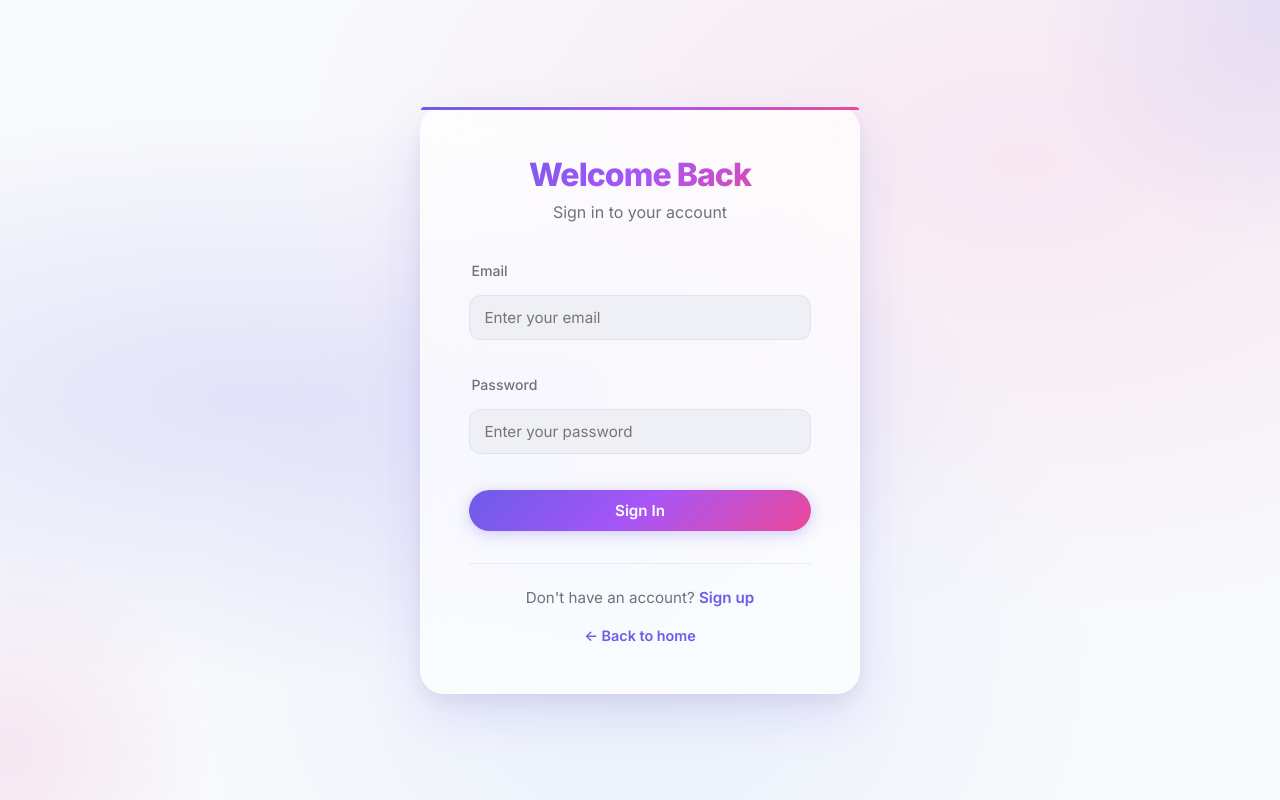
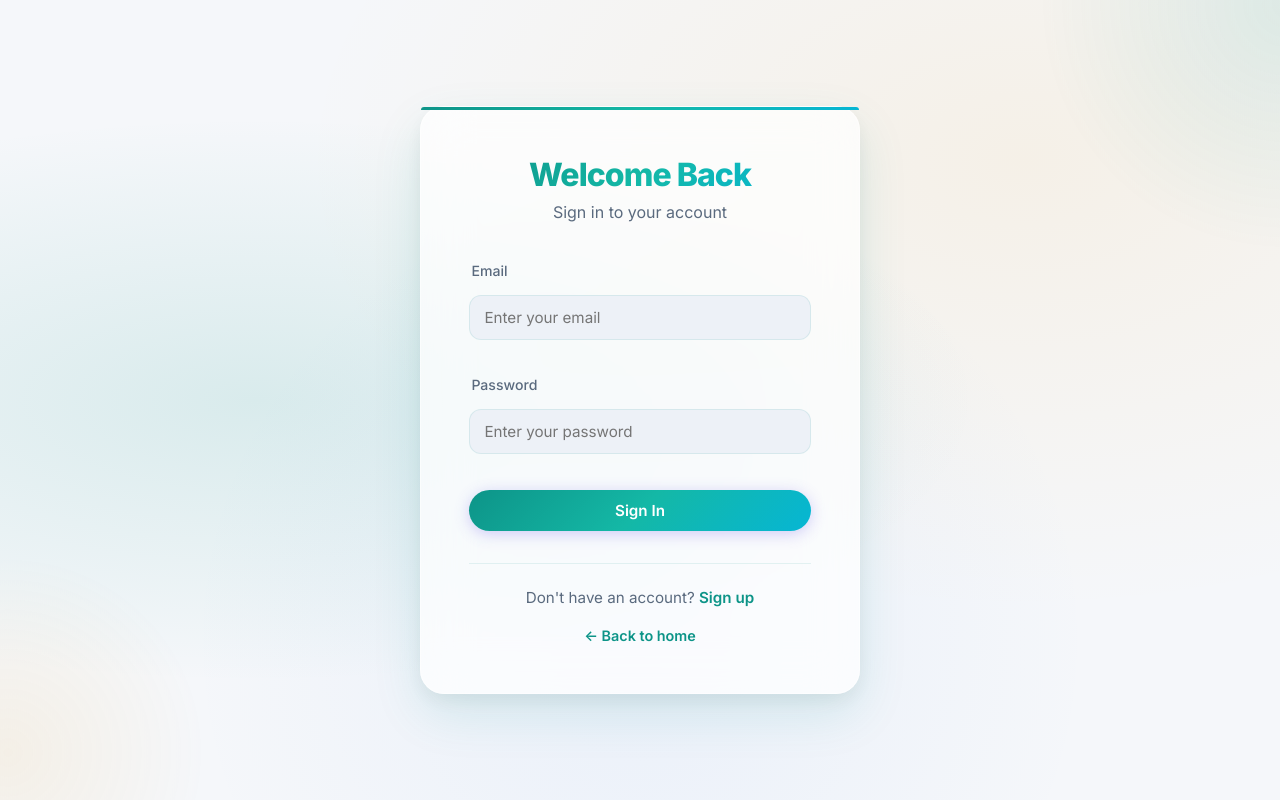
Before and after one commit to Yaksh2912/SamVidyaa-PRJ3, a React (Vite) app in the folder client/: page /login in a window 1280 px wide. Built offline with nearby package versions, Linux system fonts and the light colour scheme.

Commit message:
ui fix in dashboards

```diff
--- a/client/src/index.css
+++ b/client/src/index.css
@@ -13,62 +13,62 @@ body {
 }
 
 /* ═══════════════════════════════════════════
-   VIBRANT STUDENT-FRIENDLY DESIGN TOKENS
+   PREMIUM DESIGN TOKENS — Teal & Amber
    ═══════════════════════════════════════════ */
 :root {
   /* Core Backgrounds */
-  --bg-primary: #f8f9fc;
+  --bg-primary: #f5f7fa;
   --bg-secondary: #ffffff;
-  --bg-tertiary: #eef0f6;
+  --bg-tertiary: #edf1f7;
 
   /* Text */
-  --text-primary: #1a1a2e;
-  --text-secondary: #6b7280;
-  --text-tertiary: #9ca3af;
-  --text-muted: #9ca3af;
+  --text-primary: #1b2a3d;
+  --text-secondary: #5a6a7e;
+  --text-tertiary: #8e9bae;
+  --text-muted: #8e9bae;
 
   /* Vibrant Accent Palette */
-  --accent-primary: #6c5ce7;
-  /* Vibrant purple */
-  --accent-secondary: #a855f7;
-  /* Lighter purple */
-  --accent-tertiary: #ec4899;
-  /* Pink */
+  --accent-primary: #0d9488;
+  /* Rich teal */
+  --accent-secondary: #14b8a6;
+  /* Lighter teal */
+  --accent-tertiary: #f59e0b;
+  /* Warm amber */
   --accent-blue: #3b82f6;
   --accent-green: #10b981;
   --accent-orange: #f59e0b;
   --accent-red: #ef4444;
 
   /* Gradients */
-  --accent-gradient: linear-gradient(135deg, #6c5ce7 0%, #a855f7 50%, #ec4899 100%);
-  --accent-gradient-subtle: linear-gradient(135deg, rgba(108, 92, 231, 0.1) 0%, rgba(168, 85, 247, 0.1) 50%, rgba(236, 72, 153, 0.05) 100%);
-  --bg-gradient-mesh: radial-gradient(ellipse at 20% 50%, rgba(108, 92, 231, 0.08) 0%, transparent 50%),
-    radial-gradient(ellipse at 80% 20%, rgba(236, 72, 153, 0.06) 0%, transparent 50%),
-    radial-gradient(ellipse at 60% 80%, rgba(59, 130, 246, 0.05) 0%, transparent 50%);
-  --gradient-blue: linear-gradient(135deg, #3b82f6 0%, #6366f1 100%);
-  --gradient-purple: linear-gradient(135deg, #6c5ce7 0%, #a855f7 100%);
-  --gradient-pink: linear-gradient(135deg, #ec4899 0%, #f43f5e 100%);
+  --accent-gradient: linear-gradient(135deg, #0d9488 0%, #14b8a6 50%, #06b6d4 100%);
+  --accent-gradient-subtle: linear-gradient(135deg, rgba(13, 148, 136, 0.08) 0%, rgba(20, 184, 166, 0.06) 50%, rgba(6, 182, 212, 0.04) 100%);
+  --bg-gradient-mesh: radial-gradient(ellipse at 20% 50%, rgba(13, 148, 136, 0.06) 0%, transparent 50%),
+    radial-gradient(ellipse at 80% 20%, rgba(245, 158, 11, 0.05) 0%, transparent 50%),
+    radial-gradient(ellipse at 60% 80%, rgba(59, 130, 246, 0.04) 0%, transparent 50%);
+  --gradient-blue: linear-gradient(135deg, #3b82f6 0%, #2563eb 100%);
+  --gradient-teal: linear-gradient(135deg, #0d9488 0%, #14b8a6 100%);
+  --gradient-amber: linear-gradient(135deg, #f59e0b 0%, #d97706 100%);
   --gradient-orange: linear-gradient(135deg, #f59e0b 0%, #ef4444 100%);
   --gradient-green: linear-gradient(135deg, #10b981 0%, #06b6d4 100%);
 
   /* Borders */
-  --border-light: rgba(108, 92, 231, 0.1);
-  --border-focus: #6c5ce7;
+  --border-light: rgba(13, 148, 136, 0.1);
+  --border-focus: #0d9488;
 
   /* Glass Effect */
-  --glass-bg: rgba(255, 255, 255, 0.7);
-  --glass-border: rgba(255, 255, 255, 0.4);
+  --glass-bg: rgba(255, 255, 255, 0.72);
+  --glass-border: rgba(255, 255, 255, 0.5);
 
   /* Shadows */
-  --shadow-sm: 0 2px 8px rgba(108, 92, 231, 0.06), 0 1px 3px rgba(0, 0, 0, 0.04);
-  --shadow-md: 0 8px 25px rgba(108, 92, 231, 0.1), 0 4px 10px rgba(0, 0, 0, 0.04);
-  --shadow-lg: 0 20px 50px rgba(108, 92, 231, 0.15), 0 8px 20px rgba(0, 0, 0, 0.06);
-  --shadow-glow: 0 0 30px rgba(108, 92, 231, 0.2);
-  --shadow-glow-pink: 0 0 30px rgba(236, 72, 153, 0.2);
+  --shadow-sm: 0 2px 8px rgba(13, 148, 136, 0.06), 0 1px 3px rgba(0, 0, 0, 0.04);
+  --shadow-md: 0 8px 25px rgba(13, 148, 136, 0.08), 0 4px 10px rgba(0, 0, 0, 0.04);
+  --shadow-lg: 0 20px 50px rgba(13, 148, 136, 0.12), 0 8px 20px rgba(0, 0, 0, 0.06);
+  --shadow-glow: 0 0 30px rgba(13, 148, 136, 0.18);
+  --shadow-glow-pink: 0 0 30px rgba(245, 158, 11, 0.18);
 
   /* Layout */
   --navbar-height: 64px;
-  --navbar-bg: rgba(255, 255, 255, 0.85);
+  --navbar-bg: rgba(255, 255, 255, 0.88);
   --max-width: 1100px;
   --border-radius-sm: 12px;
   --border-radius-md: 18px;
@@ -81,41 +81,41 @@ body {
 }
 
 /* ═══════════════════════════════════════════
-   DARK MODE — Deep & Glowing
+   DARK MODE — Deep Navy & Glowing Cyan
    ═══════════════════════════════════════════ */
 [data-theme="dark"] {
-  --bg-primary: #0f0f1a;
-  --bg-secondary: #1a1a2e;
-  --bg-tertiary: #252542;
+  --bg-primary: #0c1222;
+  --bg-secondary: #151e30;
+  --bg-tertiary: #1e2a40;
 
-  --text-primary: #f1f1f8;
-  --text-secondary: #a0a0c0;
-  --text-tertiary: #6b6b8d;
-  --text-muted: #6b6b8d;
+  --text-primary: #e8ecf4;
+  --text-secondary: #94a3b8;
+  --text-tertiary: #64748b;
+  --text-muted: #64748b;
 
-  --accent-primary: #8b7cf7;
-  --accent-secondary: #b98df7;
-  --accent-tertiary: #f472b6;
+  --accent-primary: #2dd4bf;
+  --accent-secondary: #5eead4;
+  --accent-tertiary: #fbbf24;
 
-  --accent-gradient: linear-gradient(135deg, #8b7cf7 0%, #b98df7 50%, #f472b6 100%);
-  --accent-gradient-subtle: linear-gradient(135deg, rgba(139, 124, 247, 0.12) 0%, rgba(185, 141, 247, 0.1) 50%, rgba(244, 114, 182, 0.06) 100%);
-  --bg-gradient-mesh: radial-gradient(ellipse at 20% 50%, rgba(139, 124, 247, 0.1) 0%, transparent 50%),
-    radial-gradient(ellipse at 80% 20%, rgba(244, 114, 182, 0.08) 0%, transparent 50%),
-    radial-gradient(ellipse at 60% 80%, rgba(99, 102, 241, 0.07) 0%, transparent 50%);
+  --accent-gradient: linear-gradient(135deg, #2dd4bf 0%, #5eead4 50%, #22d3ee 100%);
+  --accent-gradient-subtle: linear-gradient(135deg, rgba(45, 212, 191, 0.1) 0%, rgba(94, 234, 212, 0.08) 50%, rgba(34, 211, 238, 0.05) 100%);
+  --bg-gradient-mesh: radial-gradient(ellipse at 20% 50%, rgba(45, 212, 191, 0.08) 0%, transparent 50%),
+    radial-gradient(ellipse at 80% 20%, rgba(251, 191, 36, 0.06) 0%, transparent 50%),
+    radial-gradient(ellipse at 60% 80%, rgba(59, 130, 246, 0.05) 0%, transparent 50%);
 
-  --border-light: rgba(139, 124, 247, 0.15);
-  --border-focus: #8b7cf7;
+  --border-light: rgba(45, 212, 191, 0.12);
+  --border-focus: #2dd4bf;
 
-  --glass-bg: rgba(26, 26, 46, 0.8);
-  --glass-border: rgba(139, 124, 247, 0.15);
+  --glass-bg: rgba(21, 30, 48, 0.82);
+  --glass-border: rgba(45, 212, 191, 0.12);
 
-  --shadow-sm: 0 2px 8px rgba(0, 0, 0, 0.3), 0 0 1px rgba(139, 124, 247, 0.1);
-  --shadow-md: 0 8px 25px rgba(0, 0, 0, 0.4), 0 0 10px rgba(139, 124, 247, 0.08);
-  --shadow-lg: 0 20px 50px rgba(0, 0, 0, 0.5), 0 0 20px rgba(139, 124, 247, 0.1);
-  --shadow-glow: 0 0 40px rgba(139, 124, 247, 0.25);
-  --shadow-glow-pink: 0 0 40px rgba(244, 114, 182, 0.2);
+  --shadow-sm: 0 2px 8px rgba(0, 0, 0, 0.35), 0 0 1px rgba(45, 212, 191, 0.08);
+  --shadow-md: 0 8px 25px rgba(0, 0, 0, 0.45), 0 0 10px rgba(45, 212, 191, 0.06);
+  --shadow-lg: 0 20px 50px rgba(0, 0, 0, 0.55), 0 0 20px rgba(45, 212, 191, 0.08);
+  --shadow-glow: 0 0 40px rgba(45, 212, 191, 0.2);
+  --shadow-glow-pink: 0 0 40px rgba(251, 191, 36, 0.18);
 
-  --navbar-bg: rgba(15, 15, 26, 0.85);
+  --navbar-bg: rgba(12, 18, 34, 0.88);
 }
 
 /* ═══════════════════════════════════════════
--- a/client/src/pages/Auth.css
+++ b/client/src/pages/Auth.css
@@ -15,9 +15,9 @@
 
   /* Animated gradient background */
   background:
-    radial-gradient(ellipse at 20% 50%, rgba(108, 92, 231, 0.15) 0%, transparent 50%),
-    radial-gradient(ellipse at 80% 20%, rgba(236, 72, 153, 0.1) 0%, transparent 50%),
-    radial-gradient(ellipse at 50% 80%, rgba(59, 130, 246, 0.08) 0%, transparent 50%),
+    radial-gradient(ellipse at 20% 50%, rgba(13, 148, 136, 0.12) 0%, transparent 50%),
+    radial-gradient(ellipse at 80% 20%, rgba(245, 158, 11, 0.08) 0%, transparent 50%),
+    radial-gradient(ellipse at 50% 80%, rgba(59, 130, 246, 0.06) 0%, transparent 50%),
     var(--bg-primary);
 }
 
@@ -28,7 +28,7 @@
   right: -20%;
   width: 500px;
   height: 500px;
-  background: radial-gradient(circle, rgba(108, 92, 231, 0.12) 0%, transparent 70%);
+  background: radial-gradient(circle, rgba(13, 148, 136, 0.1) 0%, transparent 70%);
   border-radius: 50%;
   animation: float 8s ease-in-out infinite;
   pointer-events: none;
@@ -41,7 +41,7 @@
   left: -15%;
   width: 400px;
   height: 400px;
-  background: radial-gradient(circle, rgba(236, 72, 153, 0.1) 0%, transparent 70%);
+  background: radial-gradient(circle, rgba(245, 158, 11, 0.08) 0%, transparent 70%);
   border-radius: 50%;
   animation: float 10s ease-in-out infinite reverse;
   pointer-events: none;
@@ -143,7 +143,7 @@
   outline: none;
   border-color: var(--accent-primary);
   background: var(--bg-secondary);
-  box-shadow: 0 0 0 3px rgba(108, 92, 231, 0.15);
+  box-shadow: 0 0 0 3px rgba(13, 148, 136, 0.12);
 }
 
 .role-select {
@@ -171,7 +171,7 @@
 .btn-primary {
   background: var(--accent-gradient);
   color: white;
-  box-shadow: 0 4px 20px rgba(108, 92, 231, 0.35);
+  box-shadow: 0 4px 20px rgba(13, 148, 136, 0.3);
   position: relative;
   overflow: hidden;
 }
@@ -187,7 +187,7 @@
 
 .btn-primary:hover {
   transform: translateY(-2px);
-  box-shadow: 0 8px 30px rgba(108, 92, 231, 0.45);
+  box-shadow: 0 8px 30px rgba(13, 148, 136, 0.4);
 }
 
 .btn-primary:hover::after {
--- a/client/src/pages/LandingPage.css
+++ b/client/src/pages/LandingPage.css
@@ -99,14 +99,14 @@ html {
   padding: 0.55rem 1.25rem;
   border-radius: 980px;
   font-weight: 600;
-  box-shadow: 0 4px 15px rgba(108, 92, 231, 0.3);
+  box-shadow: 0 4px 15px rgba(13, 148, 136, 0.3);
   transition: transform 0.2s ease, box-shadow 0.2s ease;
   -webkit-text-fill-color: white;
 }
 
 .nav-link.btn-primary:hover {
   transform: scale(1.05);
-  box-shadow: 0 6px 25px rgba(108, 92, 231, 0.4);
+  box-shadow: 0 6px 25px rgba(13, 148, 136, 0.4);
 }
 
 .nav-controls {
@@ -132,7 +132,7 @@ html {
 
 .language-selector:hover {
   border-color: var(--accent-primary);
-  box-shadow: 0 0 0 3px rgba(108, 92, 231, 0.1);
+  box-shadow: 0 0 0 3px rgba(13, 148, 136, 0.1);
 }
 
 .theme-toggle {
@@ -154,7 +154,7 @@ html {
 .theme-toggle:hover {
   border-color: var(--accent-primary);
   color: var(--accent-primary);
-  box-shadow: 0 0 0 3px rgba(108, 92, 231, 0.1);
+  box-shadow: 0 0 0 3px rgba(13, 148, 136, 0.1);
 }
 
 /* ─── Hero Wrapper — Shader Background Container ─── */
@@ -187,7 +187,7 @@ html {
   transform: translateX(-50%);
   width: 600px;
   height: 600px;
-  background: radial-gradient(circle, rgba(108, 92, 231, 0.25) 0%, rgba(236, 72, 153, 0.12) 40%, transparent 70%);
+  background: radial-gradient(circle, rgba(13, 148, 136, 0.2) 0%, rgba(245, 158, 11, 0.1) 40%, transparent 70%);
   border-radius: 50%;
   pointer-events: none;
   z-index: -1;
@@ -208,18 +208,18 @@ html {
   -webkit-text-fill-color: transparent;
   background-clip: text;
   margin-bottom: 1.5rem;
-  filter: drop-shadow(0 0 20px rgba(108, 92, 231, 0.25));
+  filter: drop-shadow(0 0 20px rgba(13, 148, 136, 0.25));
 }
 
 /* Dark theme: white→purple→pink with stronger glow */
 [data-theme="dark"] .hero-title {
-  background: linear-gradient(135deg, #ffffff 0%, #b98df7 50%, #ec4899 100%);
+  background: linear-gradient(135deg, #ffffff 0%, #5eead4 50%, #fbbf24 100%);
   background-size: 200% 200%;
   animation: gradientShift 6s ease infinite;
   -webkit-background-clip: text;
   -webkit-text-fill-color: transparent;
   background-clip: text;
-  filter: drop-shadow(0 0 30px rgba(108, 92, 231, 0.45));
+  filter: drop-shadow(0 0 30px rgba(45, 212, 191, 0.45));
 }
 
 .hero-subtitle {
@@ -268,7 +268,7 @@ html {
 .btn-primary {
   background: var(--accent-gradient);
   color: white;
-  box-shadow: 0 4px 20px rgba(108, 92, 231, 0.35);
+  box-shadow: 0 4px 20px rgba(13, 148, 136, 0.35);
   position: relative;
   overflow: hidden;
 }
@@ -284,7 +284,7 @@ html {
 
 .btn-primary:hover {
   transform: translateY(-2px) scale(1.02);
-  box-shadow: 0 8px 30px rgba(108, 92, 231, 0.45);
+  box-shadow: 0 8px 30px rgba(13, 148, 136, 0.45);
 }
 
 .btn-primary:hover::after {
@@ -323,7 +323,7 @@ html {
   -webkit-backdrop-filter: blur(20px);
   border-radius: 24px;
   padding: 0;
-  border: 1px solid rgba(108, 92, 231, 0.12);
+  border: 1px solid rgba(13, 148, 136, 0.1);
   transition: transform 0.4s cubic-bezier(0.34, 1.56, 0.64, 1),
     box-shadow 0.4s ease,
     border-color 0.3s ease;
@@ -332,35 +332,35 @@ html {
   display: flex;
   flex-direction: column;
   text-align: left;
-  box-shadow: 0 4px 24px rgba(108, 92, 231, 0.07);
+  box-shadow: 0 4px 24px rgba(13, 148, 136, 0.06);
 }
 
 [data-theme="dark"] .feature-card {
-  background: rgba(18, 15, 35, 0.7);
-  border-color: rgba(108, 92, 231, 0.18);
+  background: rgba(12, 18, 34, 0.7);
+  border-color: rgba(13, 148, 136, 0.15);
 }
 
 .feature-card:hover {
   transform: translateY(-10px) scale(1.01);
-  box-shadow: 0 24px 60px rgba(108, 92, 231, 0.18);
-  border-color: rgba(108, 92, 231, 0.3);
+  box-shadow: 0 24px 60px rgba(13, 148, 136, 0.15);
+  border-color: rgba(13, 148, 136, 0.25);
 }
 
 /* ── Gradient accent bar at the top ── */
 .feature-card__accent {
   height: 4px;
   width: 100%;
-  background: linear-gradient(90deg, #6c5ce7, #a855f7);
+  background: linear-gradient(90deg, #0d9488, #14b8a6);
   flex-shrink: 0;
   transition: height 0.3s ease;
 }
 
 .feature-card__accent--teacher {
-  background: linear-gradient(90deg, #ec4899, #f43f5e);
+  background: linear-gradient(90deg, #f59e0b, #d97706);
 }
 
 .feature-card__accent--admin {
-  background: linear-gradient(90deg, #3b82f6, #6366f1);
+  background: linear-gradient(90deg, #3b82f6, #2563eb);
 }
 
 .feature-card:hover .feature-card__accent {
@@ -385,23 +385,23 @@ html {
   justify-content: center;
   font-size: 1.3rem;
   margin-bottom: 1rem;
-  background: linear-gradient(135deg, rgba(108, 92, 231, 0.15) 0%, rgba(168, 85, 247, 0.1) 100%);
-  color: #6c5ce7;
+  background: linear-gradient(135deg, rgba(13, 148, 136, 0.12) 0%, rgba(20, 184, 166, 0.08) 100%);
+  color: #0d9488;
   padding: 0.75rem;
   transition: transform 0.3s cubic-bezier(0.34, 1.56, 0.64, 1);
-  box-shadow: 0 4px 14px rgba(108, 92, 231, 0.12);
+  box-shadow: 0 4px 14px rgba(13, 148, 136, 0.1);
 }
 
 .feature-card__icon-wrap--teacher {
-  background: linear-gradient(135deg, rgba(236, 72, 153, 0.15) 0%, rgba(244, 63, 94, 0.1) 100%);
-  color: #ec4899;
-  box-shadow: 0 4px 14px rgba(236, 72, 153, 0.12);
+  background: linear-gradient(135deg, rgba(245, 158, 11, 0.12) 0%, rgba(217, 119, 6, 0.08) 100%);
+  color: #f59e0b;
+  box-shadow: 0 4px 14px rgba(245, 158, 11, 0.1);
 }
 
 .feature-card__icon-wrap--admin {
-  background: linear-gradient(135deg, rgba(59, 130, 246, 0.15) 0%, rgba(99, 102, 241, 0.1) 100%);
+  background: linear-gradient(135deg, rgba(59, 130, 246, 0.12) 0%, rgba(37, 99, 235, 0.08) 100%);
   color: #3b82f6;
-  box-shadow: 0 4px 14px rgba(59, 130, 246, 0.12);
+  box-shadow: 0 4px 14px rgba(59, 130, 246, 0.1);
 }
 
 .feature-card:hover .feature-card__icon-wrap {
@@ -414,13 +414,13 @@ html {
   font-weight: 700;
   text-transform: uppercase;
   letter-spacing: 0.1em;
-  color: #6c5ce7;
+  color: #0d9488;
   margin-bottom: 0.5rem;
   opacity: 0.85;
 }
 
 .feature-card--teacher .feature-card__tag {
-  color: #ec4899;
+  color: #f59e0b;
 }
 
 .feature-card--admin .feature-card__tag {
@@ -479,12 +479,12 @@ html {
 
 .feature-card__list li svg {
   flex-shrink: 0;
-  color: #6c5ce7;
+  color: #0d9488;
   font-size: 1rem;
 }
 
 .feature-card--teacher .feature-card__list li svg {
-  color: #ec4899;
+  color: #f59e0b;
 }
 
 .feature-card--admin .feature-card__list li svg {
@@ -503,38 +503,38 @@ html {
   text-decoration: none;
   transition: all 0.25s ease;
   width: fit-content;
-  background: linear-gradient(135deg, rgba(108, 92, 231, 0.12), rgba(168, 85, 247, 0.08));
-  color: #6c5ce7;
-  border: 1px solid rgba(108, 92, 231, 0.2);
+  background: linear-gradient(135deg, rgba(13, 148, 136, 0.1), rgba(20, 184, 166, 0.06));
+  color: #0d9488;
+  border: 1px solid rgba(13, 148, 136, 0.18);
 }
 
 .feature-card__cta--teacher {
-  background: linear-gradient(135deg, rgba(236, 72, 153, 0.12), rgba(244, 63, 94, 0.08));
-  color: #ec4899;
-  border-color: rgba(236, 72, 153, 0.2);
+  background: linear-gradient(135deg, rgba(245, 158, 11, 0.1), rgba(217, 119, 6, 0.06));
+  color: #f59e0b;
+  border-color: rgba(245, 158, 11, 0.18);
 }
 
 .feature-card__cta--admin {
-  background: linear-gradient(135deg, rgba(59, 130, 246, 0.12), rgba(99, 102, 241, 0.08));
+  background: linear-gradient(135deg, rgba(59, 130, 246, 0.1), rgba(37, 99, 235, 0.06));
   color: #3b82f6;
-  border-color: rgba(59, 130, 246, 0.2);
+  border-color: rgba(59, 130, 246, 0.18);
 }
 
 .feature-card__cta:hover {
-  background: linear-gradient(135deg, #6c5ce7, #a855f7);
+  background: linear-gradient(135deg, #0d9488, #14b8a6);
   color: white;
   border-color: transparent;
   transform: translateX(3px);
-  box-shadow: 0 6px 20px rgba(108, 92, 231, 0.3);
+  box-shadow: 0 6px 20px rgba(13, 148, 136, 0.3);
 }
 
 .feature-card__cta--teacher:hover {
-  background: linear-gradient(135deg, #ec4899, #f43f5e);
-  box-shadow: 0 6px 20px rgba(236, 72, 153, 0.3);
+  background: linear-gradient(135deg, #f59e0b, #d97706);
+  box-shadow: 0 6px 20px rgba(245, 158, 11, 0.3);
 }
 
 .feature-card__cta--admin:hover {
-  background: linear-gradient(135deg, #3b82f6, #6366f1);
+  background: linear-gradient(135deg, #3b82f6, #2563eb);
   box-shadow: 0 6px 20px rgba(59, 130, 246, 0.3);
 }
 
@@ -735,7 +735,7 @@ html {
 .contact-form textarea:focus {
   background: var(--bg-secondary);
   border-color: var(--accent-primary);
-  box-shadow: 0 0 0 3px rgba(108, 92, 231, 0.15);
+  box-shadow: 0 0 0 3px rgba(13, 148, 136, 0.12);
   outline: none;
 }
 
```
Also changed, not shown: client/src/components/ModalForm.css (+4 -4 lines), client/src/components/ui/ShaderBackground.jsx (+9 -9 lines), client/src/pages/Dashboard.css (+7 -7 lines), 4 other files (tests, documents, lock files or other folders).
